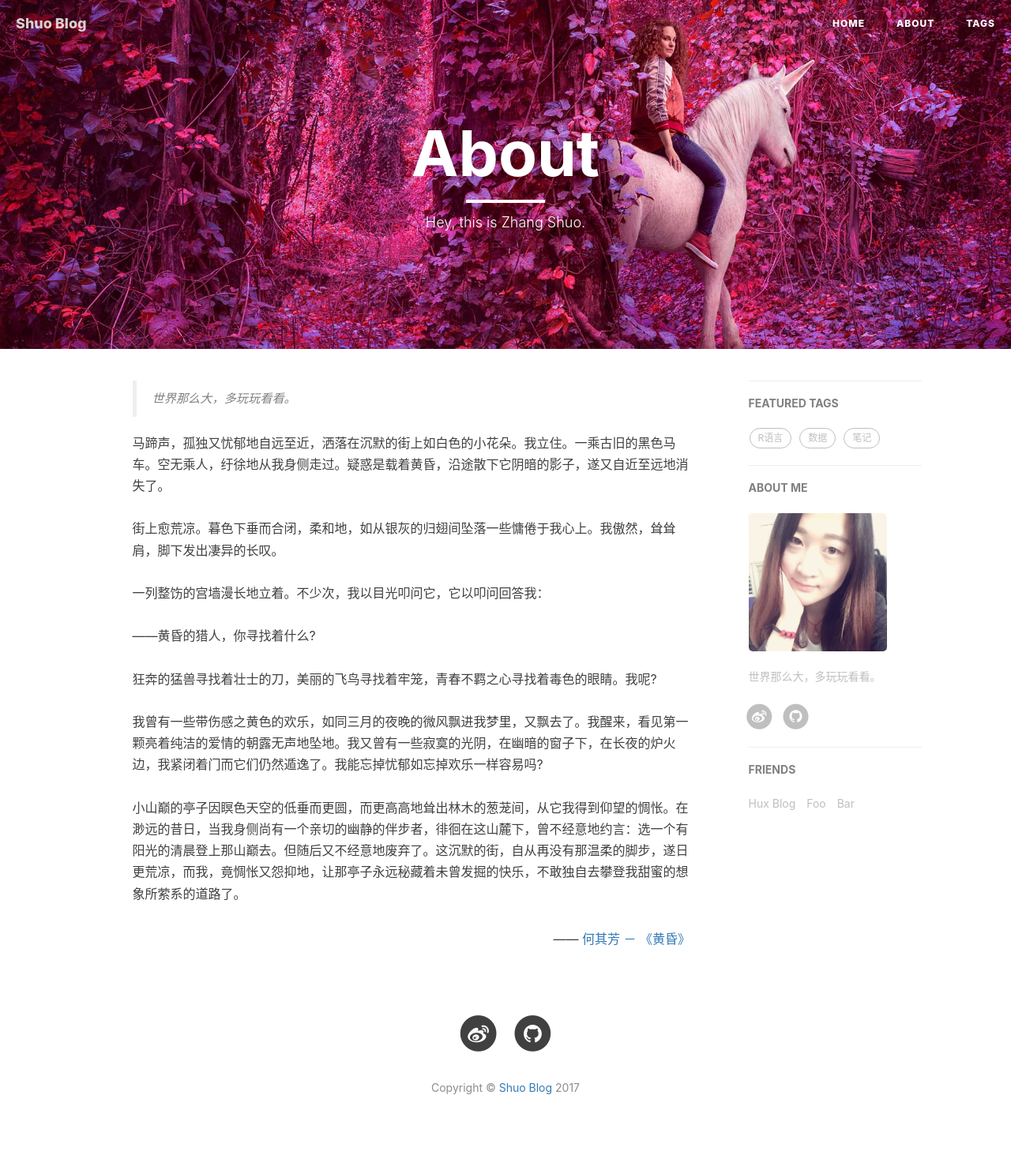
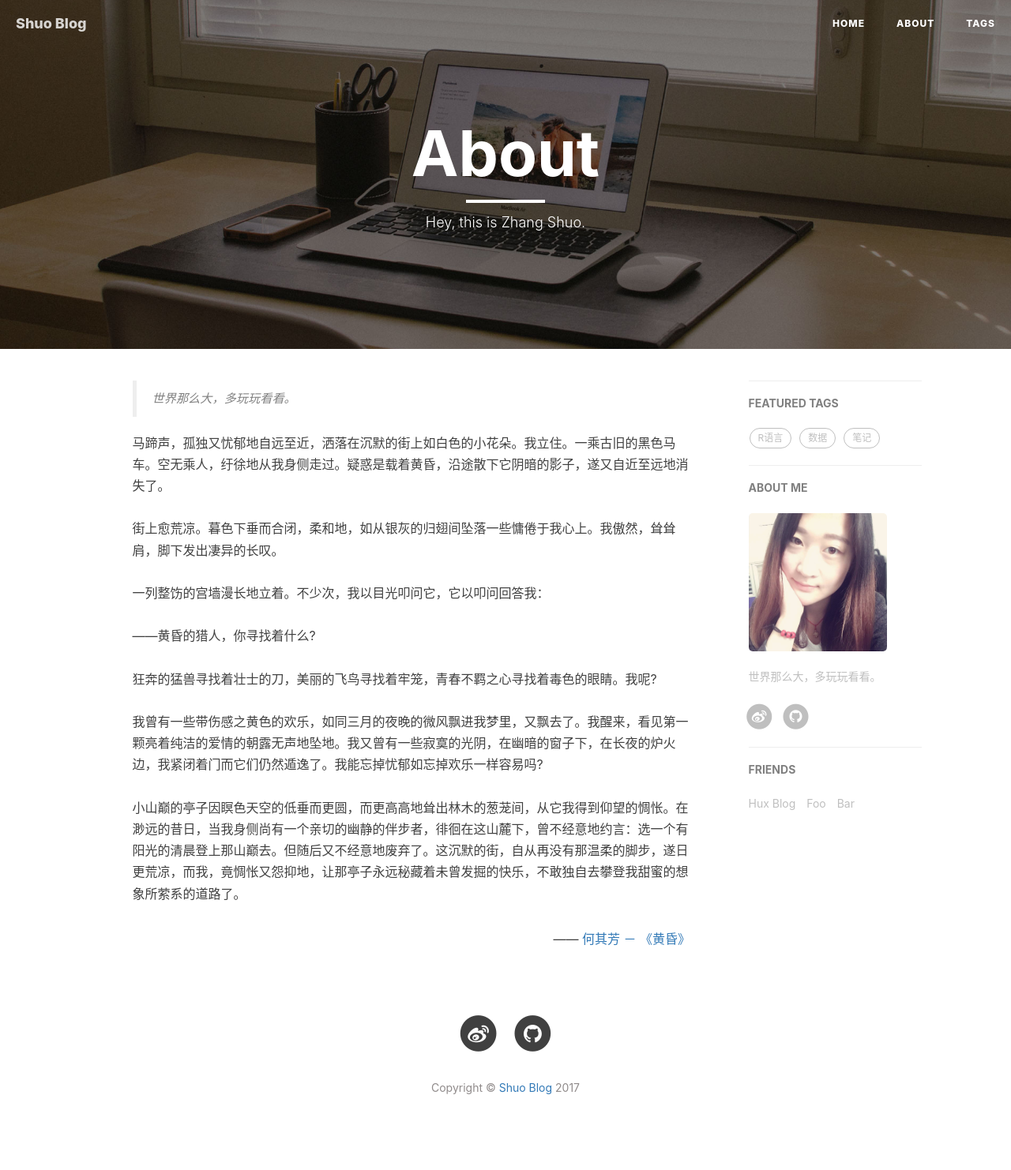
Before and after one commit to xuzhixun/xuzhixun.github.io, a Jekyll site: the page built from about.html, in a window 1280 px wide. Shown: the whole page at 79% size. Built offline with Jekyll 4.4.1, drawn with Linux system fonts in a browser that asks for light colours; nearby versions of some CDN libraries; comment, search, counter and statistics services are not loaded.

Commit message:
Update about.html

```diff
--- a/about.html
+++ b/about.html
@@ -2,7 +2,7 @@
 layout: page
 title: "About"
 description: "Hey, this is Zhang Shuo."
-header-img: "img/horse.jpg"
+header-img: "img/home-bg-o.jpg"
 ---
 
 <!-- Language Selector -->
```
